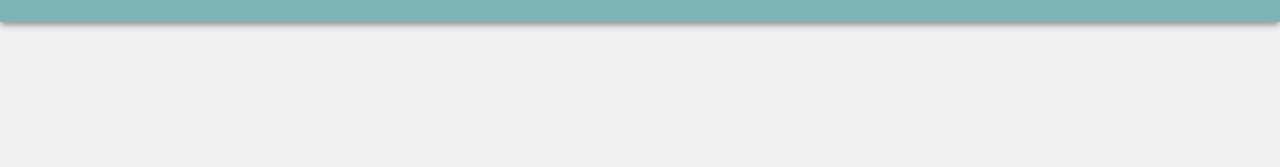
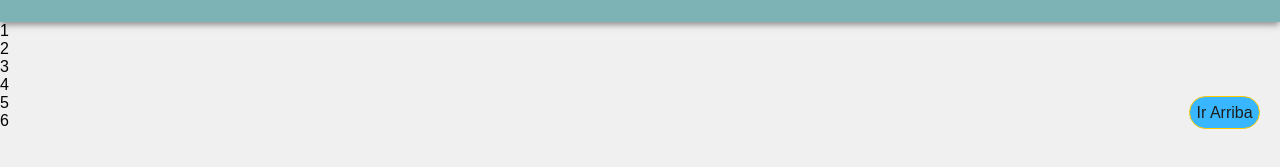
Before and after one commit to nseehofer/CvNSeehofer, a plain HTML site: page index.html in a window 1280 px wide. Shown: the part 161-328 px from the top of the page. Drawn offline with Linux system fonts and the light colour scheme.

Commit message:
Ultimo con estilo para btn y algunas section de prueba

```diff
--- a/css/estilos.css
+++ b/css/estilos.css
@@ -24,11 +24,12 @@
     width: 100%;
     background-color: var(--fondo);
     scroll-behavior: smooth;
+    text-decoration: none;
 }
 
 /* ESTILO HEADER*/
 
-.header {
+.header-cv {
     display: flex;
     width: 100%;
     justify-content: space-around;
@@ -38,26 +39,36 @@
     /*gap: 5%; PARA RESPONSIVE*/
 }
 
-.header .figure-imagen-perfil {
+.header-cv .figure-imagen-perfil {
     width: 8rem;
-
 }
 
-.header .div-info-principal {
+.header-cv .div-info-principal {
     display: flex;
     flex-direction: column;
     width: 40%;
     justify-content: space-around;
 }
 
-.header .div-info-principal p {
+.header-cv .div-info-principal p {
     font-weight: 400;
 }
 
-.header .figure-imagen-perfil img {
+.header-cv .figure-imagen-perfil img {
     max-width: 100%;
     height: auto;
     border-radius: 2rem;
+    animation: fadeIn 2s;
+}
+
+@keyframes fadeIn {
+    0% {
+        opacity: 0;
+    }
+
+    100% {
+        opacity: 1;
+    }
 }
 
 @media screen and (max-width: 1124px) {
@@ -71,3 +82,26 @@
         display: none;
     }
 }
+
+
+.main-cv {
+    width: 100%;
+    display: flex;
+    flex-direction: column;
+    position: relative;
+}
+
+.section-cv {
+    width: 100%;
+}
+
+.boton-ir-arriba {
+    color: var(--texto);
+    background-color: var(--secundario);
+    border-radius: 2rem;
+    border: 1px solid var(--destacado);
+    position: absolute;
+    padding: 0.5%;
+    bottom: 1px;
+    right: 20px;
+}
--- a/index.html
+++ b/index.html
@@ -9,7 +9,7 @@
 </head>
 
 <body>
-    <header class="header">
+    <header class="header-cv #principio">
         <figure class="figure-imagen-perfil"><img src="./imagenes/NyL-83.jpg" alt="Nicolas Seehofer">
             <figcaption><a class="boton" href="./html/descripcionPerfil.html"></a></figcaption>
         </figure>
@@ -19,7 +19,27 @@
             <p class="p-ciudad-origen ocultar-ciudad"> Argentina, Ciudad de Buenos Aires</p>
         </div>
     </header>
-    <main></main>
+    <main class="main-cv">
+        <section class="section-cv">
+            <p>1</p>
+        </section>
+        <section class="section-cv">
+            <p>2</p>
+        </section>
+        <section class="section-cv">
+            <p>3</p>
+        </section>
+        <section class="section-cv">
+            <p>4</p>
+        </section>
+        <section class="section-cv">
+            <p>5</p>
+        </section>
+        <section class="section-cv">
+            <p>6</p>
+        </section>
+        <a class="boton-ir-arriba" href=#principio> Ir Arriba</a>
+    </main>
     <footer></footer>
 </body>
 
```
